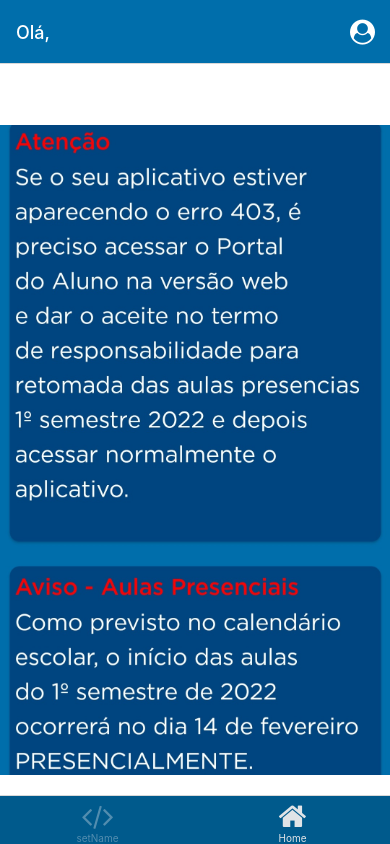
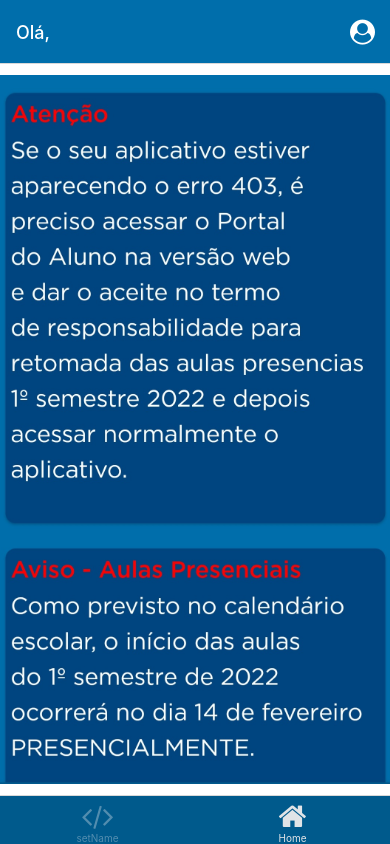
Before and after one commit to rxqvx/PortalFei, a React Native app: screen /TabTwo in a window 390 px wide. Built offline with nearby package versions, Linux system fonts and the light colour scheme; what expo-linking would draw is missing.

Commit message:
change icon and remove margintop

```diff
--- a/app.json
+++ b/app.json
@@ -23,7 +23,7 @@
     },
     "android": {
       "adaptiveIcon": {
-        "foregroundImage": "./assets/images/adaptive-icon.png",
+        "foregroundImage": "./assets/images/logofei.png",
         "backgroundColor": "#ffffff"
       }
     },
--- a/screens/TabTwoScreen.tsx
+++ b/screens/TabTwoScreen.tsx
@@ -2,12 +2,12 @@ import { StyleSheet, Image, Dimensions } from 'react-native';
 
 import { View } from '../components/Themed';
 const windowWidth = Dimensions.get('window').width;
-const windowHeight = windowWidth * (100 / 60);
+const windowHeight = windowWidth * (100 / 55);
 export default function TabTwoScreen() {
   return (
     <View style={styles.container}>
       <Image
-        style={{ width: windowWidth, height: windowHeight, marginTop: 40 }}
+        style={{ width: windowWidth, height: windowHeight,  }}
         source={require('../assets/images/1.png')}
       />
     </View>
```
Also changed, not shown: assets/images/adaptive-icon.png (deleted), assets/images/logofei.png (added).
